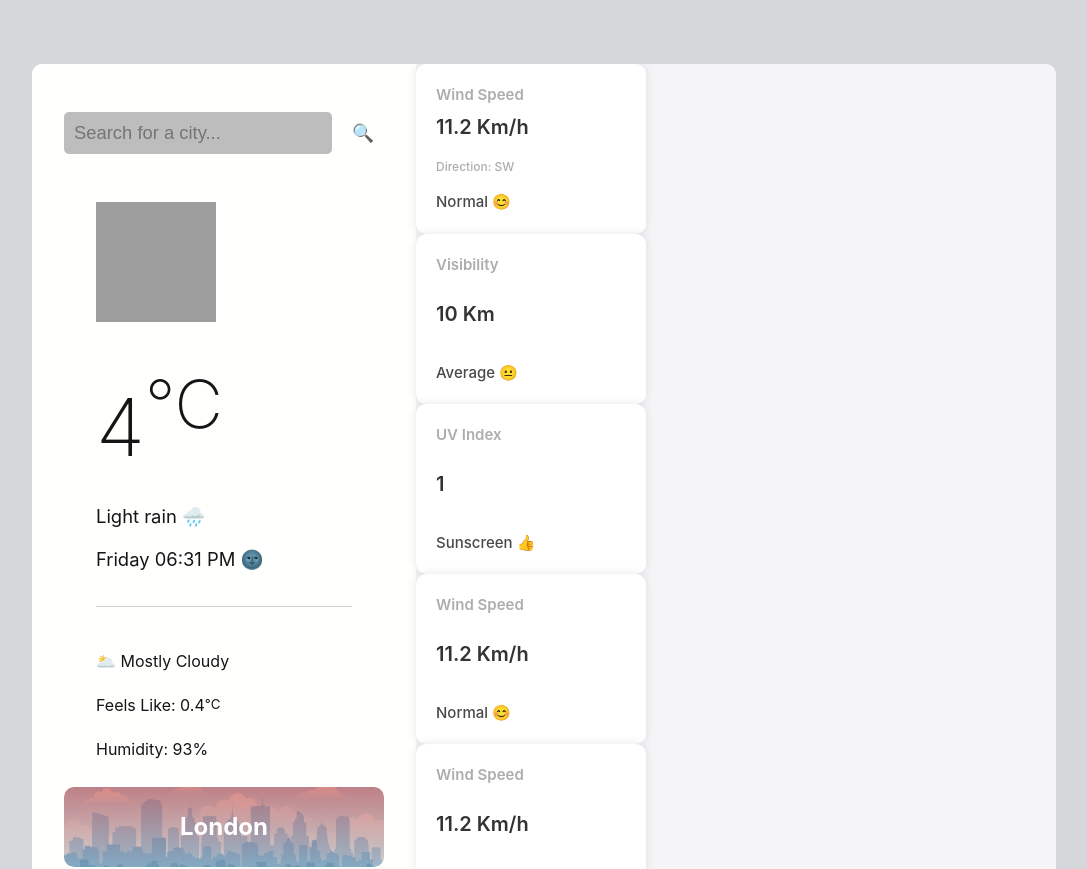
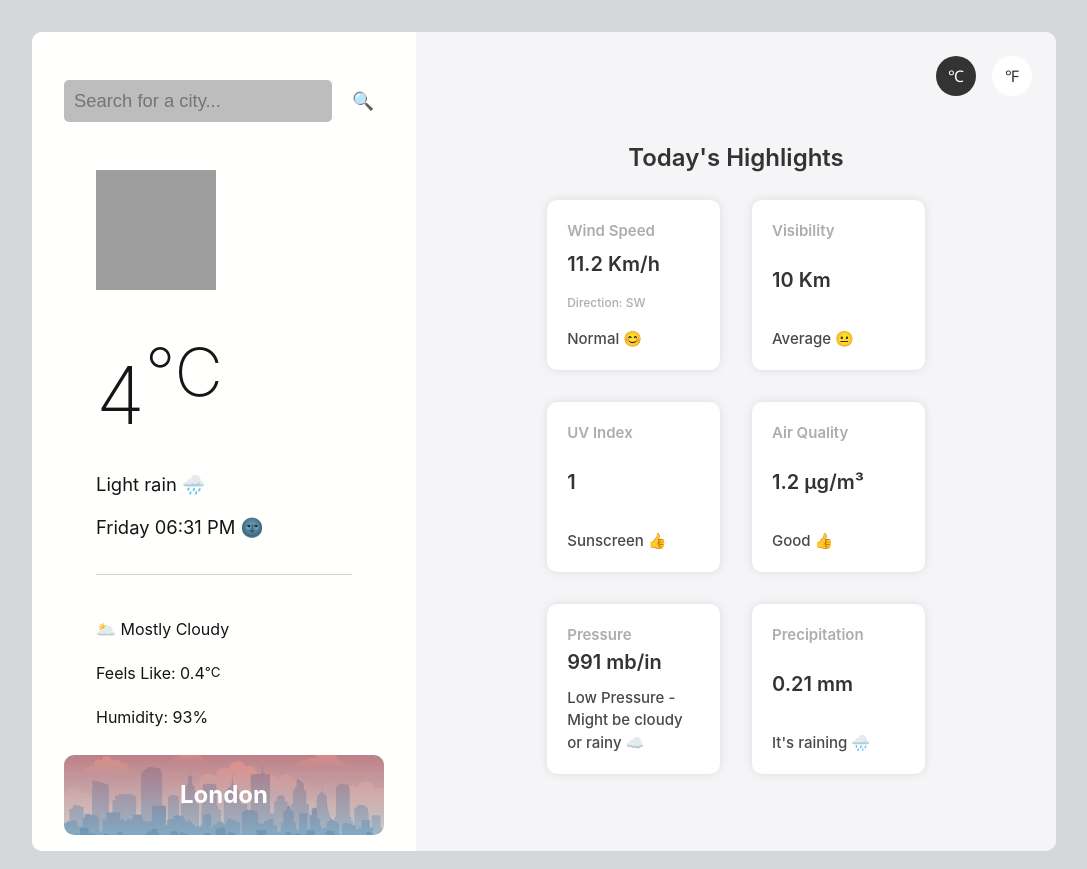
Before and after one commit to muneebulrehman/test-zerostic-2, a React (Vite) app: page / in a window 1280 px wide. Shown: the top 869 px of the page, without its empty margins (96-1183 px from the left). Built offline with nearby package versions, Linux system fonts and the light colour scheme; grey boxes are pictures that could not be loaded.

Commit message:
Add card UI components to display additional weather info

```diff
--- a/src/App.jsx
+++ b/src/App.jsx
@@ -1,7 +1,13 @@
 import React, { useEffect, useState } from 'react';
 import { toast } from 'react-toastify';
 
-import { Loader, MainWeatherComponent, InfoCard, InfoCards } from './components';
+import {
+  Loader,
+  MainWeatherComponent,
+  InfoCards,
+  TemperatureFlipper,
+  RecentInputs
+} from './components';
 import fetchWeatherData from './helpers/weatherFetcher';
 import styles from './app.module.css';
 
@@ -59,6 +65,14 @@ function App() {
   });
   const [loading, setLoading] = useState(false);
   const [city, setCity] = useState('New Delhi');
+  const [active, setActive] = useState(1);
+  const [recentCities, setRecentCities] = useState([
+    'New Delhi',
+    'London',
+    'New York',
+    'Tokyo',
+    'Sydney'
+  ]);
 
   console.log(city);
 
@@ -90,9 +104,11 @@ function App() {
     <>
       <div className={styles.appContainer}>
         <div className={styles.innerContainer}>
-          <MainWeatherComponent data={weatherData} setCity={setCity} city={city} />
+          <TemperatureFlipper active={active} setActive={setActive} />
+          <MainWeatherComponent data={weatherData} setCity={setCity} city={city} active={active} />
           <div className={styles.weatherInfo}>
-            <div className={styles.infocards}>
+            <h2 className={styles.weatherInfoSubHeading}>Today's Highlights</h2>
+            <div className={styles.infoCards}>
               <InfoCards data={weatherData} />
             </div>
           </div>
--- a/src/app.module.css
+++ b/src/app.module.css
@@ -10,6 +10,7 @@
 }
 
 .innerContainer{
+  position: relative;
   display: grid;
   grid-template-columns: 1fr;
   border-radius: 10px;
@@ -19,10 +20,50 @@
   width: 100%;
 }
 
-@media screen and (width >= 768px){
+.weatherInfo{
+  display: flex;
+  flex-direction: column;
+  align-items: center;
+  justify-content: center;
+  padding: 2rem;
+
+}
+
+.infoCards{
+  width: 100%;
+  display: flex;
+  justify-content: center;
+  align-items: center;
+  flex-wrap: wrap;
+  gap: 2rem;
+}
+
+.weatherInfoSubHeading {
+  font-size: 1.5rem;
+  font-weight: 600;
+  color: #333;
+  margin-bottom: 1.5rem;
+  padding: 0 2rem;
+}
+
+@media screen and (width >= 950px){
 
   .appContainer{
-    padding: 4rem 8rem;
+    padding: 2rem 8rem;
+  }
+
+  .innerContainer {
+    grid-template-columns: 1fr 1fr;
+  }
+
+  .weatherInfoSubHeading{
+    margin-top: 2rem;
+  }
+}
+
+@media screen and (width >= 1200px){
+  .appContainer{
+    padding: 2rem 8rem;
   }
 
   .innerContainer {
--- a/src/components/InfoCards.jsx
+++ b/src/components/InfoCards.jsx
@@ -4,7 +4,7 @@ import InfoCard from './InfoCard';
 
 const InfoCards = ({ data }) => {
   return (
-    <div>
+    <>
       <InfoCard
         title={'Wind Speed'}
         data={`${data?.current?.wind_kph} Km/h`}
@@ -28,31 +28,37 @@ const InfoCards = ({ data }) => {
         message={data?.current?.wind_kph > 1.5 && 'Sunscreen 👍'}
       />
       <InfoCard
-        title={'Wind Speed'}
-        data={`${data?.current?.wind_kph} Km/h`}
-        message={data?.current?.wind_kph > 30 ? 'Windy 🌪️' : 'Normal 😊'}
+        title={'Air Quality'}
+        data={`${data?.current?.air_quality?.pm10} µg/m³`}
+        message={
+          data?.current?.air_quality?.pm10 <= 50
+            ? 'Good 👍'
+            : data?.current?.air_quality?.pm10 <= 100
+            ? 'Moderate 😐'
+            : data?.current?.air_quality?.pm10 <= 150
+            ? 'Poor 😷'
+            : data?.current?.air_quality?.pm10 <= 200
+            ? 'Very Poor 😷'
+            : data?.current?.air_quality?.pm10 <= 300
+            ? 'Severe 😷'
+            : 'Hazardous 😷'
+        }
       />
       <InfoCard
-        title={'Wind Speed'}
-        data={`${data?.current?.wind_kph} Km/h`}
-        message={data?.current?.wind_kph > 30 ? 'Windy 🌪️' : 'Normal 😊'}
+        title={'Pressure'}
+        data={`${data?.current?.pressure_mb} mb/in`}
+        message={
+          data?.current?.pressure_mb >= 1013
+            ? 'High Pressure - Expect clear skies 👍'
+            : 'Low Pressure - Might be cloudy or rainy ☁️'
+        }
       />
       <InfoCard
-        title={'Wind Speed'}
-        data={`${data?.current?.wind_kph} Km/h`}
-        message={data?.current?.wind_kph > 30 ? 'Windy 🌪️' : 'Normal 😊'}
+        title={'Precipitation'}
+        data={`${data?.current?.precip_mm} mm`}
+        message={data?.current?.precip_mm > 0 ? "It's raining 🌧️" : 'No rain ☀️'}
       />
-      <InfoCard
-        title={'Wind Speed'}
-        data={`${data?.current?.wind_kph} Km/h`}
-        message={data?.current?.wind_kph > 30 ? 'Windy 🌪️' : 'Normal 😊'}
-      />
-      <InfoCard
-        title={'Wind Speed'}
-        data={`${data?.current?.wind_kph} Km/h`}
-        message={data?.current?.wind_kph > 30 ? 'Windy 🌪️' : 'Normal 😊'}
-      />
-    </div>
+    </>
   );
 };
 
--- a/src/components/MainWeather.jsx
+++ b/src/components/MainWeather.jsx
@@ -1,8 +1,8 @@
-import React, { useRef, useMemo } from 'react';
+import React, { useRef, useMemo, useEffect } from 'react';
 
 import styles from './mainWeather.module.css';
 
-const MainWeather = ({ data, setCity, city }) => {
+const MainWeather = ({ data, setCity, city, active }) => {
   const inputRef = useRef(null);
 
   const cloudyStatus = useMemo(() => {
@@ -27,6 +27,20 @@ const MainWeather = ({ data, setCity, city }) => {
     return new Intl.DateTimeFormat('en-US', options).format(datetime);
   }, [data]);
 
+  const temperature = useMemo(() => {
+    if (active === 1) {
+      return `${data?.current?.temp_c}`;
+    }
+    return data?.current?.temp_f;
+  }, [data, active]);
+
+  const temperatureFeel = useMemo(() => {
+    if (active === 1) {
+      return `${data?.current?.feelslike_c}`;
+    }
+    return data?.current?.feelslike_f;
+  }, [data, active]);
+
   console.log(data);
   return (
     <div className={styles.container}>
@@ -50,10 +64,8 @@ const MainWeather = ({ data, setCity, city }) => {
           </div>
           <div className={styles.weatherInfo}>
             <p className={styles.temperature}>
-              {data?.current?.temp_c}
-              <span>
-                <sup>&deg;C</sup>
-              </span>
+              {temperature}
+              <span>{active === 1 ? <sup>&deg;C</sup> : <sup>&deg;F</sup>}</span>
             </p>
             <p className={styles.description}>
               {data?.current?.condition?.text}
@@ -71,8 +83,8 @@ const MainWeather = ({ data, setCity, city }) => {
         <div className={styles.extraInfo}>
           <p className={styles.cloudyStatus}>{cloudyStatus}</p>
           <p className={styles.infoItem}>
-            Feels Like: {data?.current?.feelslike_c}
-            <sup>&deg;C</sup>
+            Feels Like: {temperatureFeel}
+            {active === 1 ? <sup>&deg;C</sup> : <sup>&deg;F</sup>}
           </p>
 
           <div className={styles.infoItem}>
--- /dev/null
+++ b/src/components/RecentInputs.jsx
@@ -0,0 +1,17 @@
+import React from 'react';
+
+const RecentInputs = ({ inputs, setCity }) => {
+  return (
+    <div>
+      <select onChange={handleChange}>
+        {inputs.slice(0, 5).map((input, index) => (
+          <option key={index} value={input}>
+            {input}
+          </option>
+        ))}
+      </select>
+    </div>
+  );
+};
+
+export default RecentInputs;
--- /dev/null
+++ b/src/components/TemperatureFlipper.jsx
@@ -0,0 +1,22 @@
+import React from 'react';
+
+import styles from './temperatureFlipper.module.css';
+
+const TemperatureFlipper = ({ setActive, active }) => {
+  return (
+    <div className={styles.container}>
+      <button
+        className={`${styles.button} ${active == 1 && styles.active}`}
+        onClick={() => setActive(1)}>
+        ℃
+      </button>
+      <button
+        className={`${styles.button} ${active == 2 && styles.active}`}
+        onClick={() => setActive(2)}>
+        ℉
+      </button>
+    </div>
+  );
+};
+
+export default TemperatureFlipper;
--- a/src/components/index.js
+++ b/src/components/index.js
@@ -2,3 +2,5 @@ export { default as Loader } from './Loader';
 export { default as MainWeatherComponent } from './MainWeather';
 export { default as InfoCard } from './InfoCard';
 export { default as InfoCards } from './InfoCards';
+export { default as TemperatureFlipper } from './TemperatureFlipper';
+export { default as RecentInputs } from './RecentInputs';
--- a/src/components/infoCard.module.css
+++ b/src/components/infoCard.module.css
@@ -7,9 +7,10 @@
   background-color: #fff;
   width: 230px;
   height: 170px;
-  text-align: center;
   align-items: flex-start;
   justify-content: space-between;
+    /* flex: 1 0 100%; */
+    /* max-width: 100%; */
 }
 
 .title {
@@ -37,3 +38,17 @@
   margin-top: 10px;
   font-weight: 500;
 }
+
+/* @media screen and (width >= 768px){
+  .container{
+    flex: 1 0 30%;
+    max-width: 30%;
+  }
+} */
+
+@media screen and (width >= 1200px){
+  .container{
+    flex: 1 0 30%;
+    max-width: 30%;
+  }
+}
--- a/src/components/mainWeather.module.css
+++ b/src/components/mainWeather.module.css
@@ -5,7 +5,7 @@
   justify-content: center; */
   height: 100%;
   background-color: #FFFFFE;
-  padding: 10px 20px;
+  padding: 30px 20px;
   max-width: 500px;
 }
 
--- /dev/null
+++ b/src/components/temperatureFlipper.module.css
@@ -0,0 +1,35 @@
+.container{
+  position: absolute;
+  top: 0;
+  right: 0;
+  padding: 1rem;
+}
+
+.button{
+  width: 40px;
+  height: 40px;
+  text-align: center;
+  background: #fff;
+  border: none;
+  padding: 0.5rem;
+  border-radius: 50%;
+  cursor: pointer;
+  font-size: 1rem;
+  color: #333;
+  transition: all 0.3s ease;
+  margin: 0.5rem;
+}
+
+.active{
+  background: #333;
+  color: #fff;
+}
+
+@media screen and (width <= 768px){
+  .container{
+    top: -20px;
+    right: 0;
+    padding: 1rem;
+    margin-bottom: rem;
+  }
+}
--- a/src/index.css
+++ b/src/index.css
@@ -14,3 +14,7 @@
   padding: 0;
   margin: 0;
 }
+
+body {
+  background-color: #D6D7DA;
+}
```
